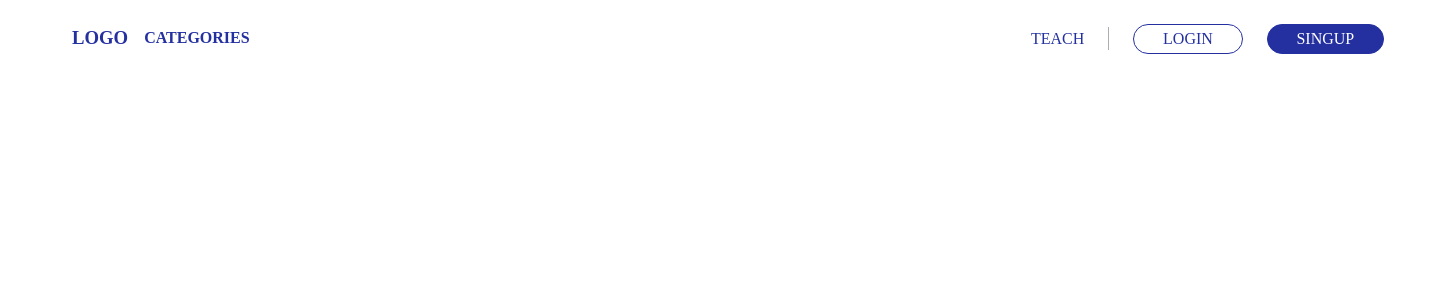
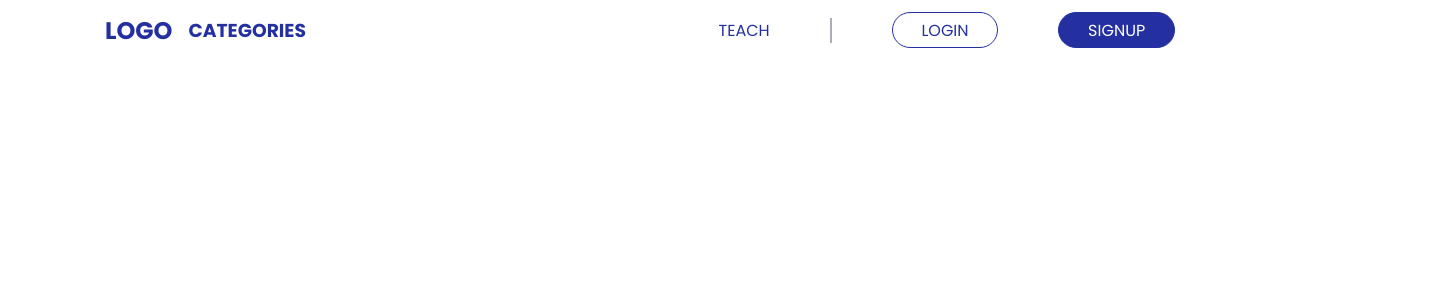
Before and after one commit to Bablu-Mehta/simplePlan-technical-assessment, a React (Vite) app: page / in a window 1280 px wide. Shown: the top 300 px of the page, 1448 px wide, since content can reach past the window. Built offline with nearby package versions, Linux system fonts and the light colour scheme.

Commit message:
Navbar completed with responsiveness

```diff
--- a/package.json
+++ b/package.json
@@ -11,7 +11,9 @@
   },
   "dependencies": {
     "react": "^18.2.0",
-    "react-dom": "^18.2.0"
+    "react-dom": "^18.2.0",
+    "react-icons": "^4.12.0",
+    "react-router-dom": "^6.21.0"
   },
   "devDependencies": {
     "@types/react": "^18.2.43",
--- a/src/App.jsx
+++ b/src/App.jsx
@@ -1,9 +1,11 @@
-import Header from "./components/Header.jsx";
+import Navbar from "./components/Navbar.jsx";
+import Hero from "./components/hero/Hero.jsx";
 
 function App() {
   return (
     <>
-      <Header />
+      <Navbar />
+      {/* <Hero /> */}
     </>
   );
 }
--- a/src/components/Header.css
+++ /dev/null
@@ -1,28 +0,0 @@
-.header-conatiner {
-  width: 1440px;
-  height: 75px;
-  display: flex;
-  flex-shrink: 0;
-  justify-content: space-between;
-  color: var(--color-blue);
-  padding: 0 4rem;
-  text-transform: uppercase;
-}
-
-.header-conatiner .left {
-  display: flex;
-  gap: 1rem;
-}
-
-.right > ul {
-  list-style: none;
-  display: flex;
-  gap: 1.5rem;
-  align-items: center;
-}
-
-ul > span {
-  width: 1px;
-  height: 23px;
-  background: #abadb6;
-}
--- a/src/components/Header.jsx
+++ /dev/null
@@ -1,19 +0,0 @@
-import "./Header.css";
-export default function Header() {
-  return (
-    <div className="header-conatiner">
-      <div className="left">
-        <h3>Logo</h3>
-        <h4>Categories</h4>
-      </div>
-      <div className="right">
-        <ul>
-          <li>Teach</li>
-          <span></span>
-          <li className="btn">login</li>
-          <li className="btn-primary">singup</li>
-        </ul>
-      </div>
-    </div>
-  );
-}
--- /dev/null
+++ b/src/components/Navbar.css
@@ -0,0 +1,128 @@
+@import url("https://fonts.googleapis.com/css2?family=Poppins:wght@400;500;600;700&display=swap");
+
+body {
+  margin: 0;
+  padding: 0;
+  font-family: "Poppins", sans-serif;
+  background-color: #fff;
+}
+
+.container {
+  max-width: 1100px;
+  margin: 0 auto;
+  padding: 0 15px;
+  display: flex;
+  justify-content: space-between;
+  align-items: center;
+  height: 100%;
+  text-transform: uppercase;
+}
+
+.navbar {
+  height: 60px;
+  background-color: #fff;
+  position: relative;
+}
+
+.logo {
+  display: flex;
+  align-items: center;
+  gap: 1rem;
+  color: var(--color-blue);
+}
+
+.menu-icon {
+  display: none;
+}
+
+.nav-elements {
+}
+
+.nav-elements ul {
+  display: flex;
+  justify-content: space-between;
+  list-style-type: none;
+  align-items: center;
+  color: var(--color-blue);
+}
+
+.nav-elements ul li > span::before {
+  content: "";
+  width: 100%;
+  height: 100%;
+  transform: rotate(90deg);
+  transform-origin: 0 0;
+  border: 1px #abadb6 solid;
+}
+
+.nav-elements ul li:not(:last-child) {
+  margin-right: 60px;
+}
+
+.nav-elements ul a {
+  font-size: 16px;
+  font-weight: 400;
+  color: #2f234f;
+  text-decoration: none;
+}
+
+.nav-elements ul a.active {
+  color: #547cd4;
+  font-weight: 500;
+  position: relative;
+}
+
+.nav-elements ul a.active::after {
+  content: "";
+  position: absolute;
+  bottom: -4px;
+  left: 0;
+  width: 100%;
+  height: 2px;
+  background-color: #897fe3;
+}
+
+@media (max-width: 768px) {
+  .nav-elements ul li:not(:last-child) {
+    margin-right: 30px;
+  }
+}
+
+@media (max-width: 600px) {
+  .menu-icon {
+    display: block;
+    cursor: pointer;
+  }
+
+  .nav-elements {
+    position: absolute;
+    right: 0;
+    top: 60px;
+    background-color: #d8d2ea;
+    width: 0px;
+    height: calc(100vh - 60px);
+    transition: all 0.3s ease-in;
+    overflow: hidden;
+  }
+
+  .nav-elements.active {
+    width: 270px;
+  }
+
+  .nav-elements ul {
+    display: flex;
+    flex-direction: column;
+    align-items: center;
+    justify-content: center;
+    text-align: center;
+    margin: 0 auto;
+  }
+
+  .nav-elements ul li {
+    margin-right: unset;
+    margin-top: 22px;
+  }
+  .nav-elements ul li > span::before {
+    display: none;
+  }
+}
--- /dev/null
+++ b/src/components/Navbar.jsx
@@ -0,0 +1,35 @@
+import { useState } from "react";
+import { GiHamburgerMenu } from "react-icons/gi";
+import "./navbar.css";
+
+export default function Navbar() {
+  const [showNavbar, setShowNavbar] = useState(false);
+
+  const handleShowNavbar = () => {
+    setShowNavbar(!showNavbar);
+  };
+
+  return (
+    <nav className="navbar">
+      <div className="container">
+        <div className="logo">
+          <h1>Logo</h1>
+          <h3>Categories</h3>
+        </div>
+        <div className="menu-icon" onClick={handleShowNavbar}>
+          <GiHamburgerMenu />
+        </div>
+        <div className={`nav-elements  ${showNavbar && "active"}`}>
+          <ul>
+            <li>Teach</li>
+            <li>
+              <span></span>
+            </li>
+            <li className="btn">Login</li>
+            <li className="btn-primary">Signup</li>
+          </ul>
+        </div>
+      </div>
+    </nav>
+  );
+}
--- /dev/null
+++ b/src/components/hero/Hero.css
@@ -0,0 +1,144 @@
+.hero-container {
+  width: 90rem;
+  display: grid;
+  grid-template-columns: repeat(2, 1fr);
+  padding: 0.6rem 1.2rem;
+  position: relative;
+}
+
+.hero-left {
+  padding: 2rem;
+  margin-top: 4rem;
+}
+.hero-3h {
+  display: flex;
+  gap: 1rem;
+  color: var(--color-blue);
+  font-feature-settings: "liga" off;
+  font-family: PP Pangram Sans Rounded;
+  font-size: 1.5625rem;
+  font-style: normal;
+  font-weight: 700;
+  line-height: 150%; /* 2.34375rem */
+}
+
+/* .heart-icon {
+  color: red;
+  position: absolute;
+  bottom: 0;
+} */
+
+.hero-content {
+  color: var(--color-blue);
+  font-family: Nunito Sans;
+  font-size: 1.25rem;
+  font-style: normal;
+  font-weight: 400;
+  line-height: 1.5rem; /* 120% */
+}
+
+.input-btn {
+  display: flex;
+  align-items: center;
+  justify-content: center;
+  width: 26rem;
+  height: 2.5rem;
+  position: relative;
+}
+
+.input-btn > input {
+  padding: 0.5rem;
+  border-radius: 1.5rem;
+  border: 1px solid #51557d;
+  width: 18rem;
+  position: absolute;
+}
+
+.input-btn > p {
+  display: flex;
+  align-items: center;
+  justify-content: center;
+  gap: 0.4rem;
+  margin-left: -1.7rem;
+  z-index: 9;
+  position: absolute;
+  right: 0;
+}
+
+.arrow-icon {
+  margin-top: 0.35rem;
+}
+
+.hero-vector-img {
+  position: absolute;
+  left: 50%;
+  bottom: -30%;
+}
+
+.chat {
+  position: relative;
+  /* Add necessary width and height to ensure the icon remains visible */
+  width: 2.5rem;
+  height: 2.5rem;
+  /* Other styles */
+  background: var(--color-blue);
+  border-radius: 50%;
+  color: #fff;
+  position: fixed;
+  right: 4rem;
+  bottom: 7rem;
+}
+
+.chat:hover {
+  cursor: pointer;
+  color: var(--color-blue);
+  background-color: #fff;
+  border: 1px solid var(--color-blue);
+}
+
+.chat-icon {
+  position: absolute;
+  top: 50%;
+  left: 50%;
+  transform: translate(-50%, -50%);
+  /* Adjust the icon size and padding */
+  width: 1.5rem;
+  height: 1.5rem;
+  padding: 0.5rem;
+  /* Other styles */
+}
+
+@media screen and (max-width: 1024px) {
+  .hero-container {
+    grid-template-columns: 1fr;
+  }
+
+  .hero-left {
+    width: 100%;
+  }
+}
+
+/* ================== For medium-sized screens ============== */
+@media screen and (max-width: 1024px) {
+  .hero-container {
+    grid-template-columns: 1fr;
+  }
+
+  .hero-left {
+    width: 100%;
+  }
+}
+
+/* ================== For small-sized screens ============== */
+@media screen and (max-width: 768px) {
+  .hero-container {
+    width: 80%;
+    grid-template-columns: 1fr;
+  }
+
+  .hero-3h {
+    flex-direction: column;
+    justify-content: center;
+    text-align: center;
+  }
+}
--- /dev/null
+++ b/src/components/hero/Hero.jsx
@@ -0,0 +1,41 @@
+import "./Hero.css";
+import { FaHeart } from "react-icons/fa6";
+import { FaRegArrowAltCircleRight } from "react-icons/fa";
+import SVG from "../../assets/Group.svg";
+import { HiOutlineChatBubbleLeftRight } from "react-icons/hi2";
+
+export default function Hero() {
+  return (
+    <div className="hero-container">
+      <div className="hero-left">
+        <div className="hero-3h">
+          <h2>Hobbies</h2>
+          {/* <FaHeart className="heart-icon" /> */}
+          <h2>Happiness</h2>
+          {/* <FaHeart className="heart-icon" /> */}
+          <h2>Home</h2>
+        </div>
+        <p className="hero-content">
+          A Nordic startup which brings incredibly interesting hobbies from
+          around the world to people of all ages.
+        </p>
+        <div className="input-btn">
+          <input type="text" placeholder="Enter Your Email" />
+          <p className="btn-primary">
+            Start Exploring <FaRegArrowAltCircleRight className="arrow-icon" />
+          </p>
+        </div>
+      </div>
+      <div className="hero-right">
+        <img
+          style={{ width: 754, height: 525.08, borderRadius: 8.66 }}
+          src="https://via.placeholder.com/754x525"
+        />
+      </div>
+      <img src={SVG} className="hero-vector-img" alt="Bendy Arrow" />
+      <div className="chat">
+        <HiOutlineChatBubbleLeftRight className="chat-icon" />
+      </div>
+    </div>
+  );
+}
--- a/src/index.css
+++ b/src/index.css
@@ -1,5 +1,12 @@
 * {
   box-sizing: border-box;
+}
+
+hmtl {
+  scroll-behavior: smooth;
+}
+html::-webkit-scrollbar {
+  display: none;
 }
 
 :root {
@@ -16,6 +23,7 @@
   font-size: 16px;
   padding: 0.3rem 1.8rem;
   transition: var(--transition);
+  width: fit-content;
 }
 
 .btn {
@@ -26,6 +34,7 @@
   font-size: 16px;
   padding: 0.3rem 1.8rem;
   transition: var(--transition);
+  width: fit-content;
 }
 
 .btn:hover {
```
Also changed, not shown: src/assets/Group.svg (added), 1 other file (tests, documents, lock files or other folders).
